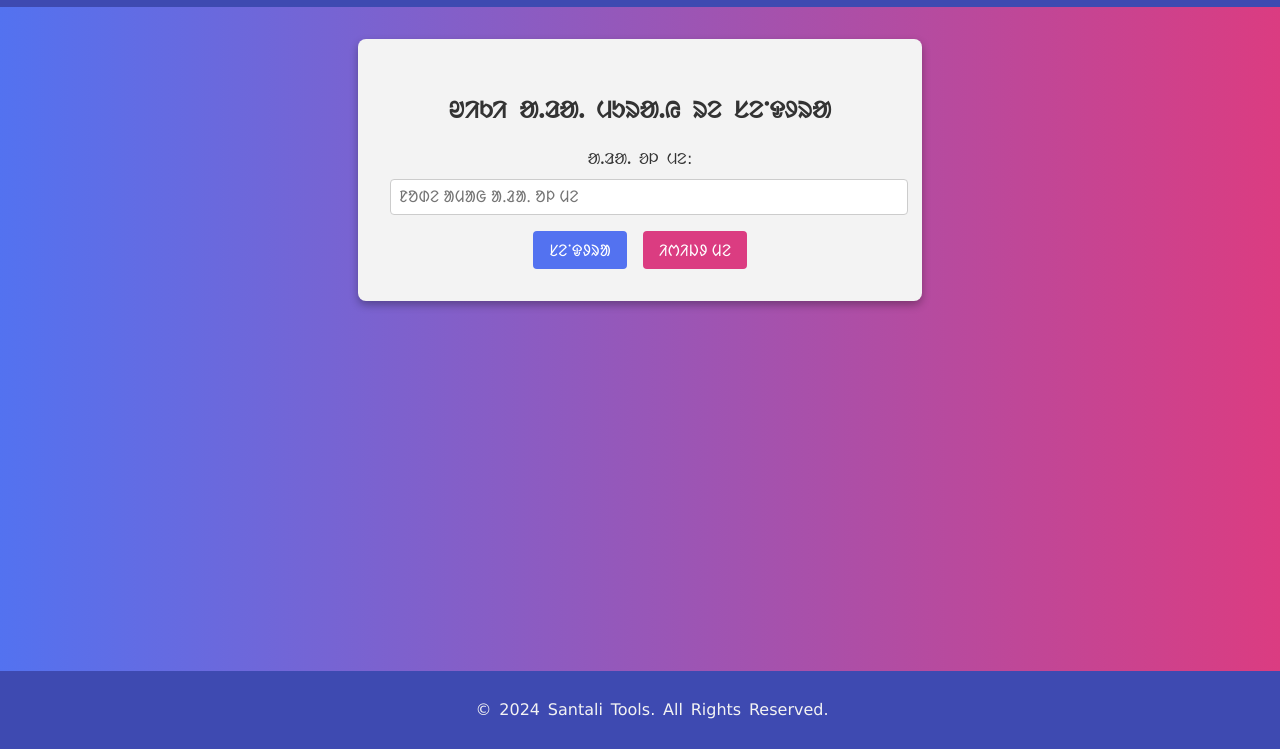
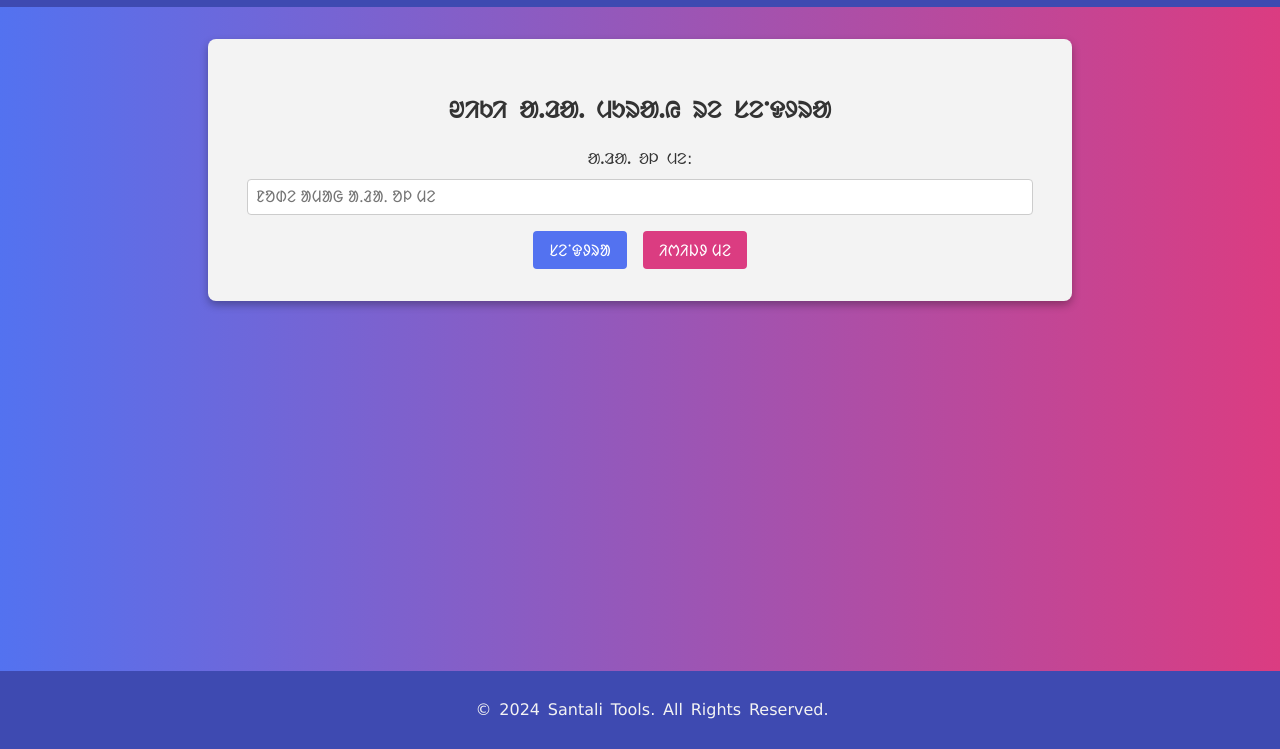
Before and after one commit to kbaske/wt, a plain HTML site: page index.html in a window 1280 px wide. Shown: the part 51-800 px from the top of the page. Drawn offline with Linux system fonts and the light colour scheme.

Commit message:
Form size 800px

```diff
--- a/wt.css
+++ b/wt.css
@@ -1,6 +1,6 @@
 /* Search Section */
 .search-section {
-  max-width: 500px;
+  max-width: 800px;
   margin: 2rem auto;
   padding: 2rem;
   background: #f3f3f3;
@@ -24,7 +24,7 @@
 }
 
 .form-control input {
-  width: 100%;
+  width: calc(100% - 2rem);
   padding: 0.5rem;
   font-size: 1rem;
   border: 1px solid #ccc;
```
